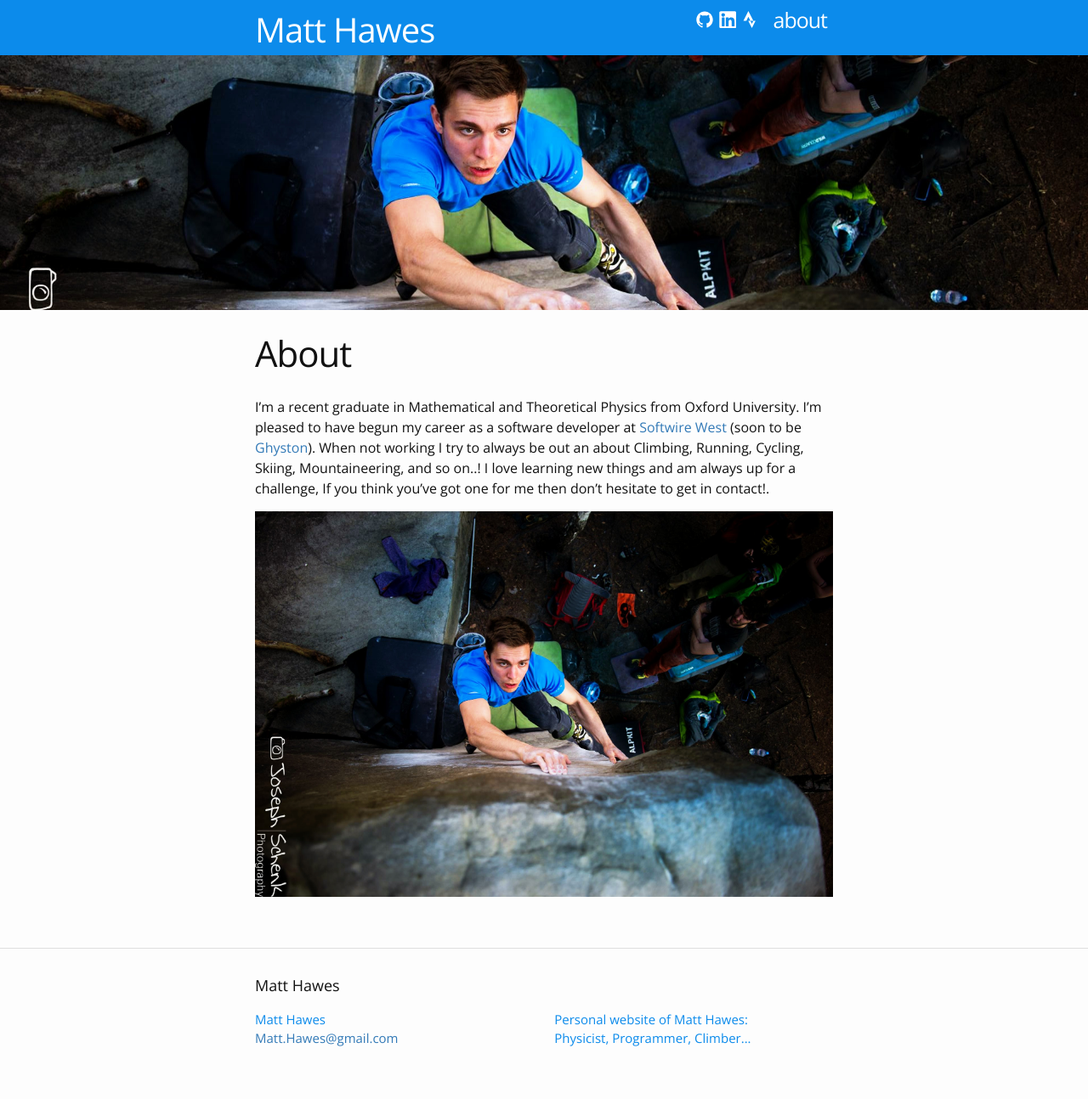
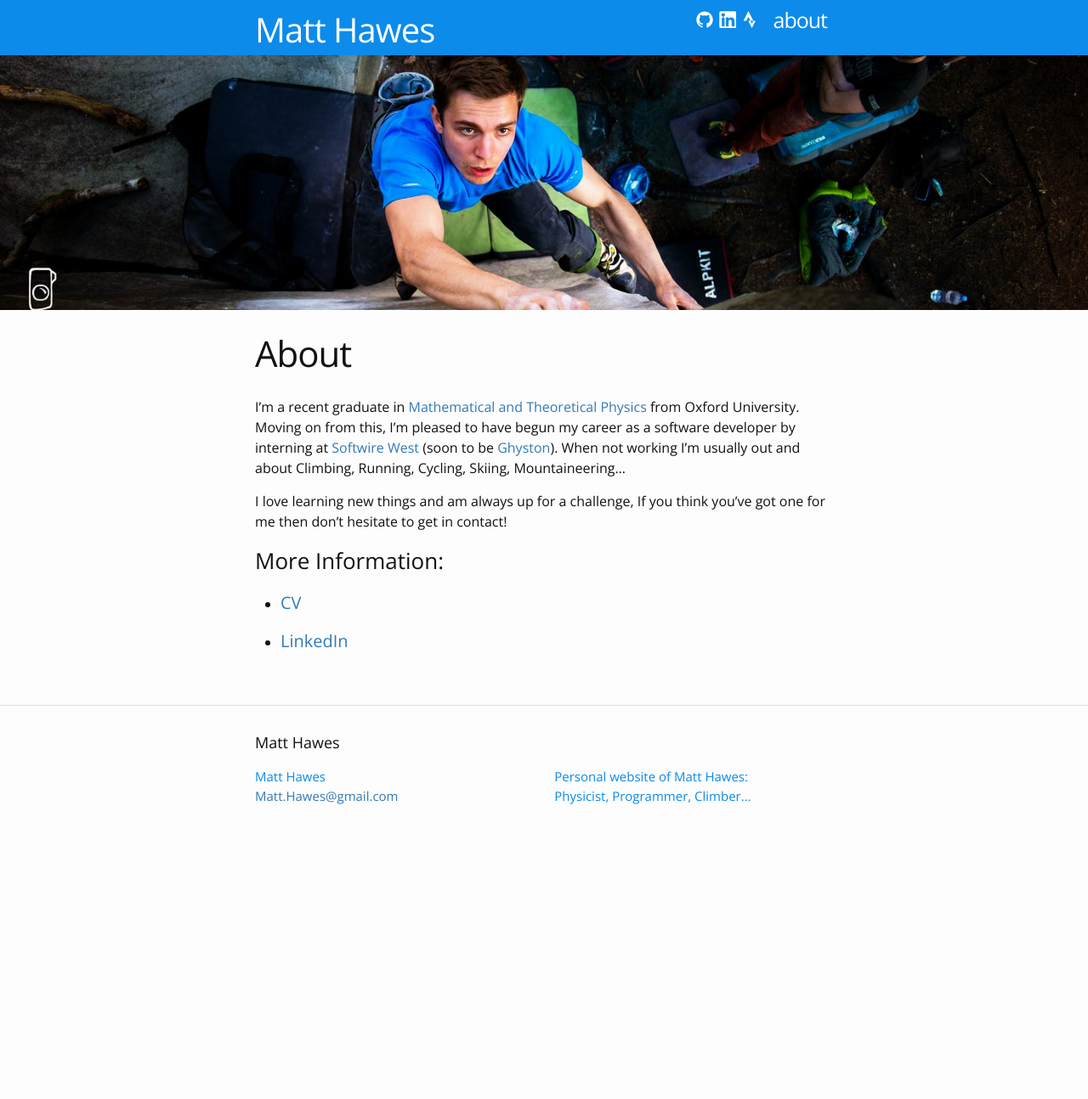
Before and after one commit to MGHawes/mghawes.github.io, a Jekyll site: the page built from about.md, in a window 1280 px wide. Shown: the whole page at 85% size. Built offline with Jekyll 4.4.1, drawn with Linux system fonts in a browser that asks for light colours; after the commit the page ends 1008 px from its top, so only the background shows below that.

Commit message:
Spelling changes

```diff
--- a/_config.yml
+++ b/_config.yml
@@ -25,7 +25,7 @@ strava_username:
 markdown: kramdown
 plugins:
   - jekyll-feed
-
+linkedin: "https://www.linkedin.com/in/matthew-hawes-oxford"
 # Exclude from processing.
 # The following items will not be processed, by default. Create a custom list
 # to override the default setting.
--- a/_includes/icon-linkedin.html
+++ b/_includes/icon-linkedin.html
@@ -1,4 +1,4 @@
-<a href="https://www.linkedin.com/in/matthew-hawes-oxford">
+<a href="{{ site.linkedin }}">
     <svg viewBox="0 0 74 74" width="20" height="20">
         <path d="M 68.3,1 H 7.7 C 4,1 1,4 1,7.7 V 68.3 C 1,72 4,75 7.7,75 H 68.3 C 72,75 75,72 75,68.3 V 7.7 C 75,4 72,1 68.3,1 Z M 23.9,64.9 c 0,1.1 -0.9,1.9 -1.9,1.9 h -8.3 c -1.1,0 -1.9,-0.9 -1.9,-1.9 V 30.1 c 0,-1.1 0.9,-1.9 1.9,-1.9 H 22 c 1.1,0 1.9,0.9 1.9,1.9 z m -6.1,-40 c -4.4,0 -7.9,-3.5 -7.9,-7.9 0,-4.4 3.5,-7.9 7.9,-7.9 4.4,0 7.9,3.5 7.9,7.9 0,4.4 -3.5,7.9 -7.9,7.9 z m 49.4,40.2 c 0,1 -0.8,1.8 -1.8,1.8 h -8.9 c -1,0 -1.8,-0.8 -1.8,-1.8 V 48.7 c 0,-2.4 0.7,-10.7 -6.4,-10.7 -5.5,0 -6.6,5.6 -6.8,8.2 V 65 c 0,1 -0.8,1.8 -1.8,1.8 h -8.6 c -1,0 -1.8,-0.8 -1.8,-1.8 V 30 c 0,-1 0.8,-1.8 1.8,-1.8 h 8.6 c 1,0 1.8,0.8 1.8,1.8 v 3 c 2,-3.1 5.1,-5.4 11.5,-5.4 14.2,0 14.2,13.3 14.2,20.6 z"/>
     </svg>
--- a/about.md
+++ b/about.md
@@ -4,11 +4,13 @@ title: About
 permalink: /about/
 ---
 
-I'm a recent graduate in Mathematical and Theoretical Physics from Oxford University. I'm pleased to have begun
-my career as a software developer at [Softwire West](www.softwire.com) (soon to be [Ghyston](www.ghyston.com)).
-When not working I try to always be out an about Climbing, Running, Cycling, Skiing, Mountaineering, and so on..!
+I'm a recent graduate in [Mathematical and Theoretical Physics](http://mmathphys.physics.ox.ac.uk/) from Oxford University.
+Moving on from this, I'm pleased to have begun my career as a software developer by interning at [Softwire West](www.softwire.com)
+(soon to be [Ghyston](www.ghyston.com)). When not working I'm usually out and about Climbing, Running, Cycling, Skiing, Mountaineering...
+
 I love learning new things and am always up for a challenge, If you think you've got one for me then don't hesitate to
-get in contact!.
+get in contact!
 
-
-![Climbing In Fontainebleau]({{ site.url }}/assets/images/l-angle-bens.jpg)
+### More Information:
+- #### [CV]({{ site.url }}/assets/Matt-Hawes-CV.pdf)
+- #### [LinkedIn]({{ site.linkedin }})
```
Also changed, not shown: 1 other file.
